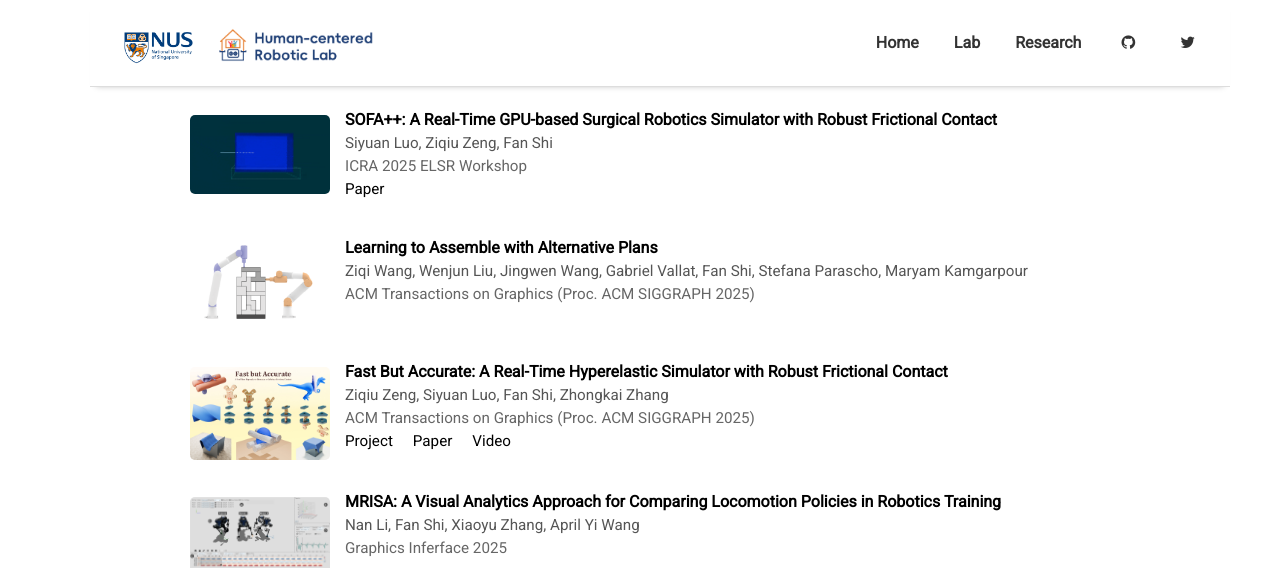
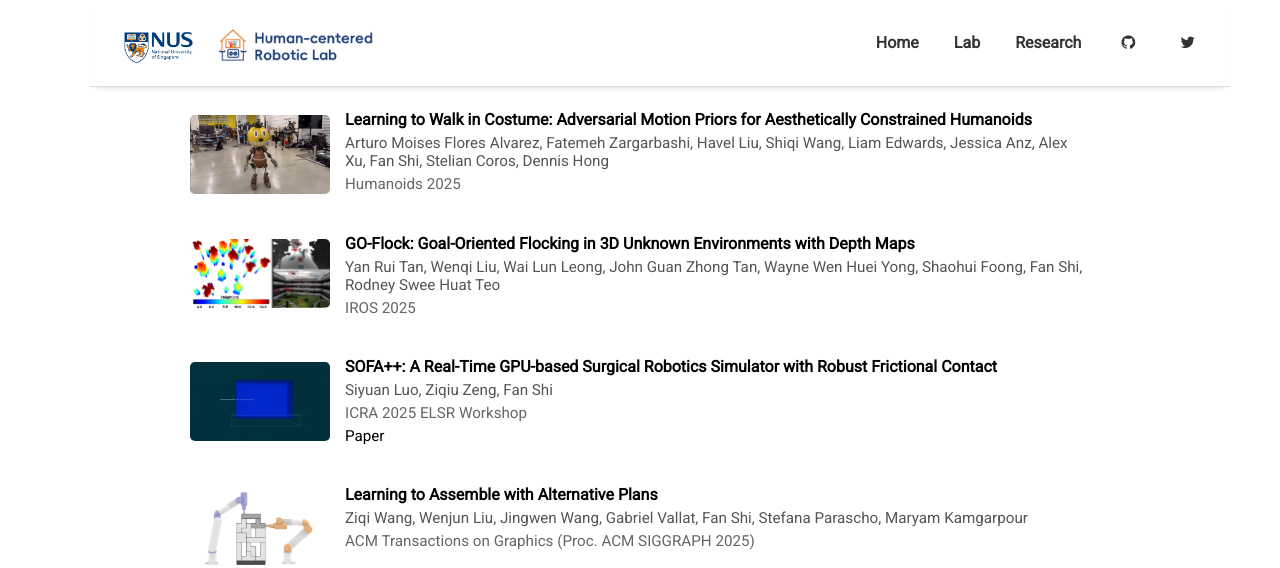
Before and after one commit to NUS-HcRL/nus-hcrl.github.io, a Jekyll site: the page built from pages/research.md, in a window 1280 px wide and 900 px high, cut to the strip 0-568 px from the top of the window. Built offline with Jekyll 4.4.1, drawn with Linux system fonts in a browser that asks for light colours; nearby versions of some CDN libraries.

Commit message:
Update new paper

```diff
--- a/pages/research.md
+++ b/pages/research.md
@@ -3,6 +3,28 @@ layout: research
 permalink: /research
 ---
 
+<div class="publications-list">
+    <div class="publication-card">
+        <div class="publication-image-container">
+            <img src="/assets/research_img/humanoids25.jpg" alt="Publication Image" class="publication-image">
+        </div>
+        <div class="publication-info">
+            <div class="publication-title">Learning to Walk in Costume: Adversarial Motion Priors for Aesthetically Constrained Humanoids</div>
+            <div class="publication-authors">Arturo Moises Flores Alvarez, Fatemeh Zargarbashi, Havel Liu, Shiqi Wang, Liam Edwards, Jessica Anz, Alex Xu, Fan Shi, Stelian Coros, Dennis Hong</div>
+            <div class="publication-venue">Humanoids 2025</div>
+        </div>
+</div>
+<div class="publications-list">
+    <div class="publication-card">
+        <div class="publication-image-container">
+            <img src="/assets/research_img/iros25.png" alt="Publication Image" class="publication-image">
+        </div>
+        <div class="publication-info">
+            <div class="publication-title">GO-Flock: Goal-Oriented Flocking in 3D Unknown Environments with Depth Maps</div>
+            <div class="publication-authors">Yan Rui Tan, Wenqi Liu, Wai Lun Leong, John Guan Zhong Tan, Wayne Wen Huei Yong, Shaohui Foong, Fan Shi, Rodney Swee Huat Teo</div>
+            <div class="publication-venue">IROS 2025</div>
+        </div>
+</div>
 <div class="publications-list">
     <div class="publication-card">
         <div class="publication-image-container">
```
